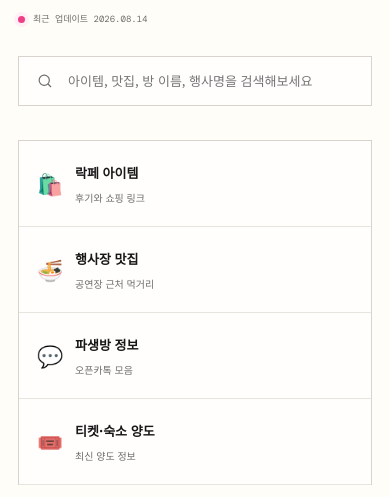
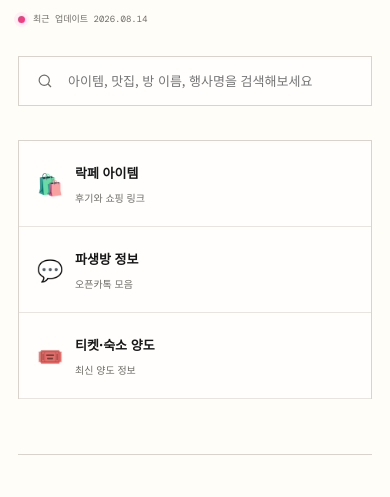
Before and after one commit to nyoungeeee/rockga-girls, a website built with Vite: page index.html in a window 390 px wide. Shown: the part 347-844 px from the top of the page. Built offline with nearby package versions, Linux system fonts and the light colour scheme.

```diff
--- a/index.html
+++ b/index.html
@@ -57,7 +57,6 @@
 
         <div class="quick-links" aria-label="바로가기">
           <a href="#items"><span>🛍️</span><b>락페 아이템</b><small>후기와 쇼핑 링크</small></a>
-          <a href="#restaurants"><span>🍜</span><b>행사장 맛집</b><small>공연장 근처 먹거리</small></a>
           <a href="#rooms"><span>💬</span><b>파생방 정보</b><small>오픈카톡 모음</small></a>
           <a href="#transfers"><span>🎟️</span><b>티켓·숙소 양도</b><small>최신 양도 정보</small></a>
         </div>
```
